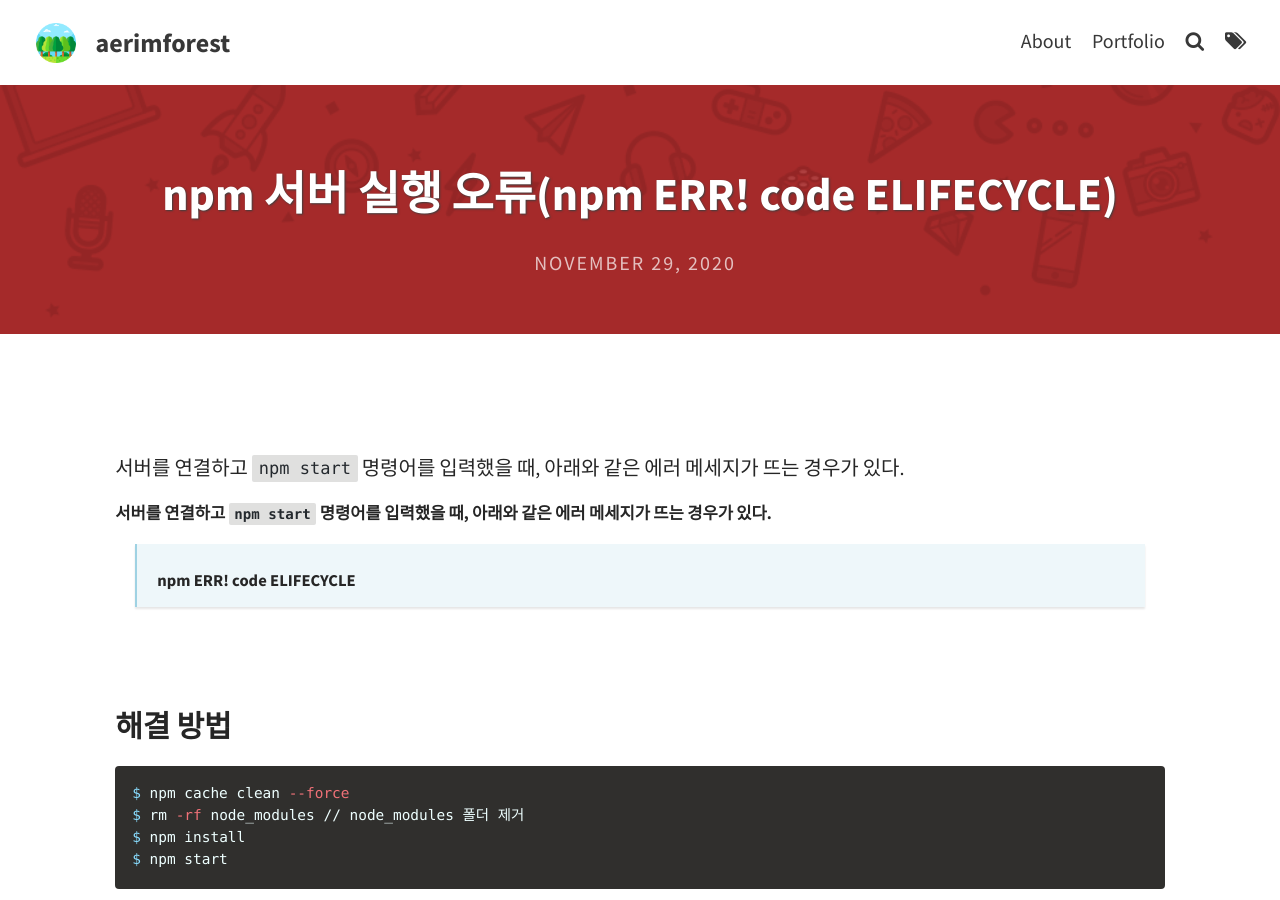
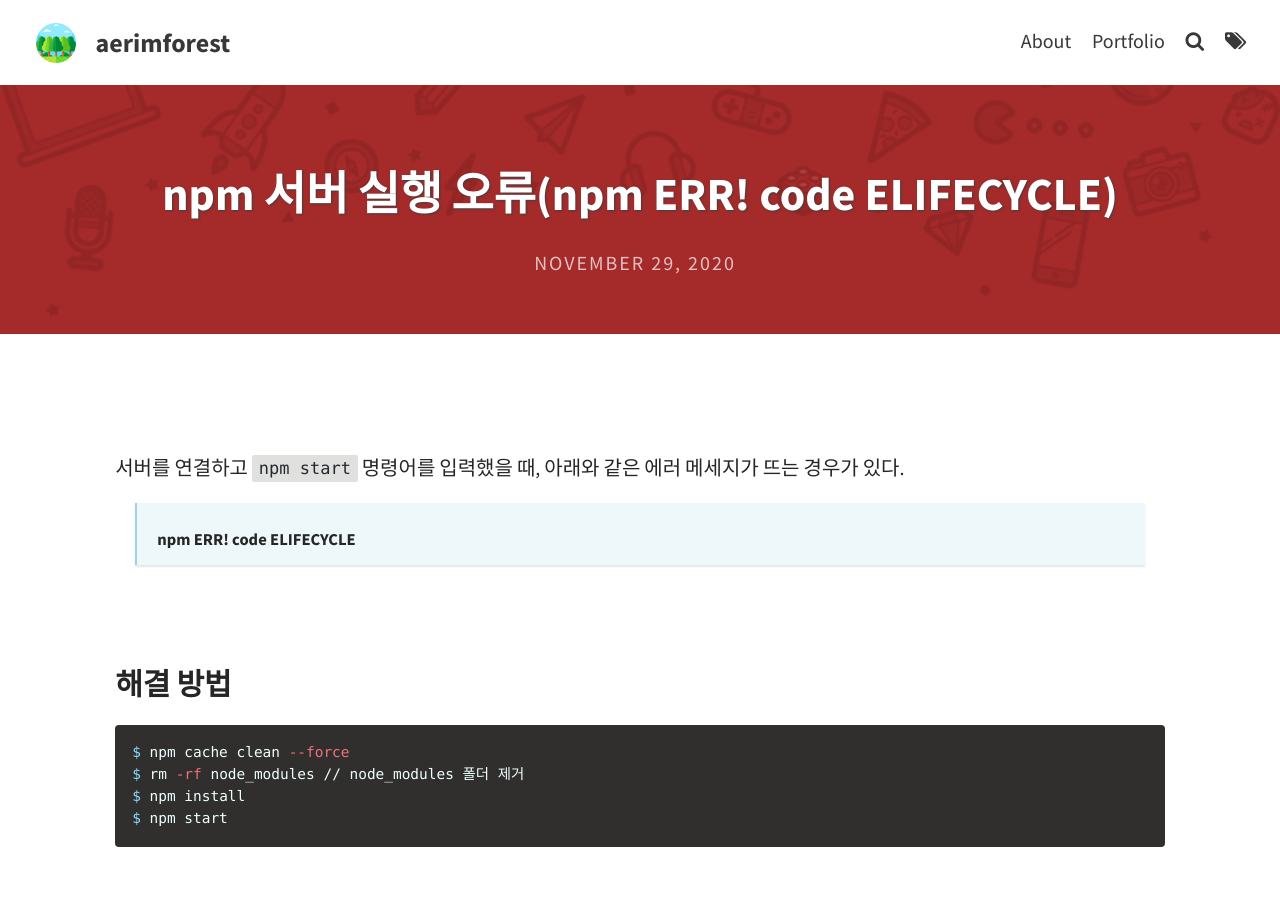
Before and after one commit to aerimforest/yenimm, a Jekyll site: the page built from _posts/2020-11-29-npm-server.md, in a window 1280 px wide and 900 px high. Built offline with Jekyll 4.4.1, drawn with Linux system fonts in a browser that asks for light colours; comment, search, counter and statistics services are not loaded.

Commit message:
Update 2020-11-29-npm-server.md

```diff
--- a/_posts/2020-11-29-npm-server.md
+++ b/_posts/2020-11-29-npm-server.md
@@ -9,8 +9,7 @@ excerpt_separator: <!--more-->
 
 <br><br>
 
-<span style = " font-size:1.5;">서버를 연결하고 `npm start` 명령어를 입력했을 때, 아래와 같은 에러 메세지가 뜨는 경우가 있다.</span>
-##### 서버를 연결하고 `npm start` 명령어를 입력했을 때, 아래와 같은 에러 메세지가 뜨는 경우가 있다.
+<span style="font-size:1;">서버를 연결하고 `npm start` 명령어를 입력했을 때, 아래와 같은 에러 메세지가 뜨는 경우가 있다.</span>
 
 > ##### npm ERR! code ELIFECYCLE
 
```
